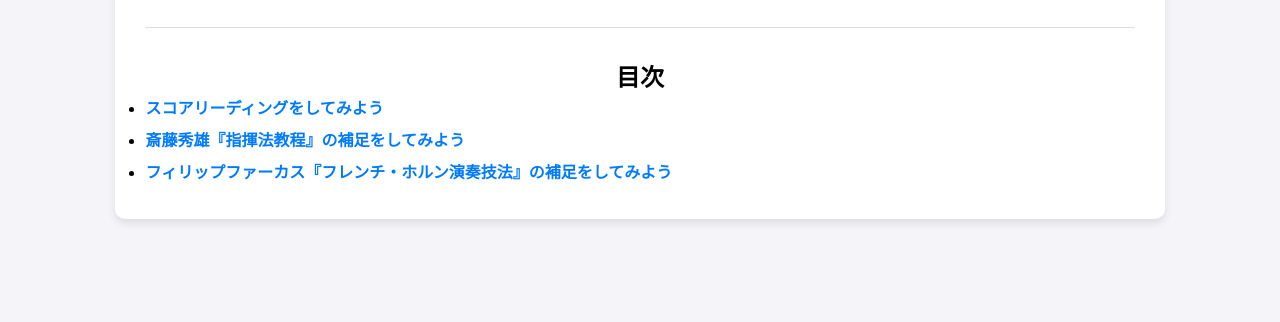
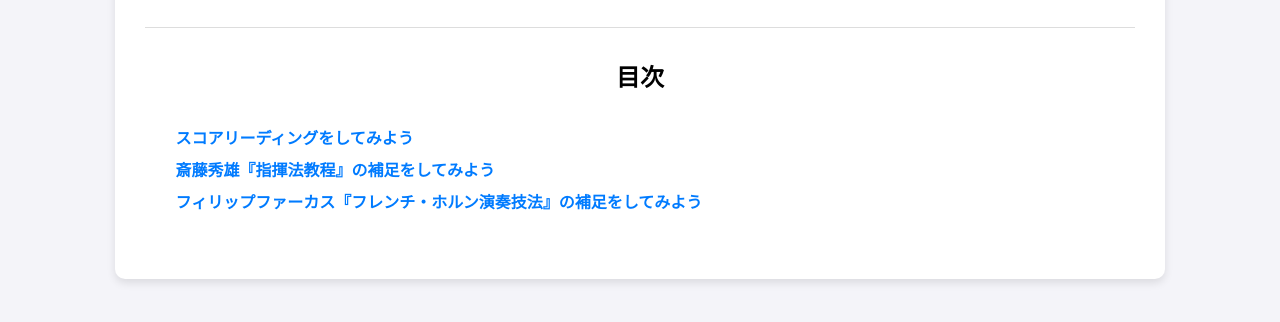
Before and after one commit to takumisato-center/java_web_test, a plain HTML site: page index.html in a window 1280 px wide. Shown: the part 188-510 px from the top of the page. Drawn offline with Linux system fonts and the light colour scheme; some packages are replaced by stand-ins of ours.

Commit message:
ul追加

```diff
--- a/style.css
+++ b/style.css
@@ -11,6 +11,11 @@ body {
     border-radius: 10px;
     box-shadow: 0 4px 8px rgba(0,0,0,0.1);
     display: inline-block;
+}
+
+ul {
+    list-style-type: none; /* デフォルトのリストマーカーを消します */
+    padding: 30px;
 }
 
 button {
```
